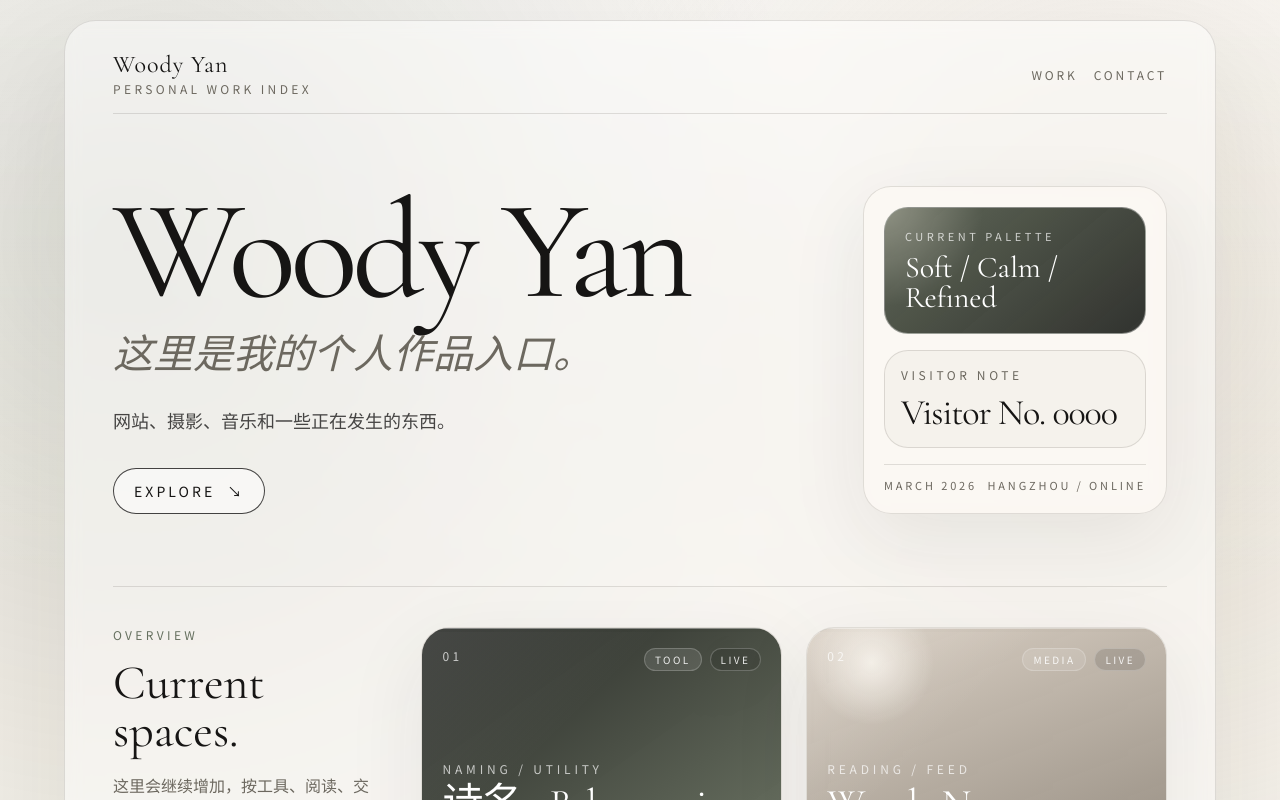
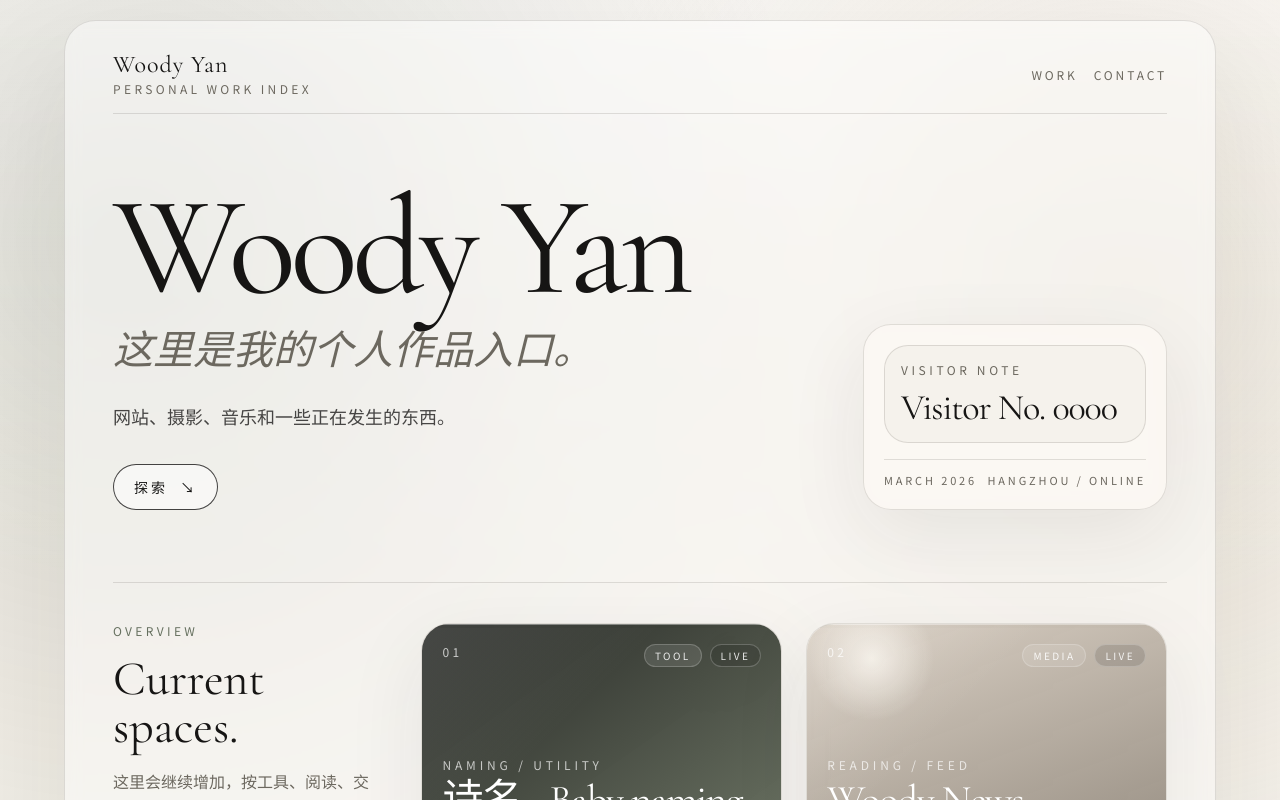
Before and after one commit to woodyyan/woodyyan, a Next.js app: page / in a window 1280 px wide. Shown: the top 800 px of the page. Built offline with nearby package versions, Linux system fonts and the light colour scheme; no server answers; the database is empty.

Commit message:
refactor: simplify hero side content

```diff
--- a/src/components/hero.tsx
+++ b/src/components/hero.tsx
@@ -39,16 +39,6 @@ export function Hero({ content }: HeroProps) {
 
       <div className="editorial-panel rounded-[1.75rem] p-4 sm:p-5">
         <div className="flex h-full flex-col gap-4">
-          <div className="relative overflow-hidden rounded-[1.5rem] border border-white/40 bg-[linear-gradient(140deg,rgba(88,96,80,0.96),rgba(33,35,31,0.92))] px-5 py-5 text-white">
-            <div className="absolute inset-0 bg-[radial-gradient(circle_at_top_left,rgba(238,231,219,0.34),transparent_34%)]" />
-            <div className="relative space-y-2">
-              <p className="text-[11px] uppercase tracking-[0.32em] text-white/72">
-                Current palette
-              </p>
-              <p className="font-display text-3xl leading-none">Soft / Calm / Refined</p>
-            </div>
-          </div>
-
           <VisitorBadge />
 
           <div className="flex items-center justify-between border-t border-[var(--line)] pt-3 text-[11px] uppercase tracking-[0.26em] text-[var(--muted)]">
--- a/src/content/site-content.ts
+++ b/src/content/site-content.ts
@@ -20,7 +20,7 @@ export const heroContent = {
   subtitle: "这里是我的个人作品入口。",
   description: ["网站、摄影、音乐和一些正在发生的东西。"],
   primaryCta: {
-    label: "Explore",
+    label: "探索",
     href: "#work",
   },
 } as const;
```
